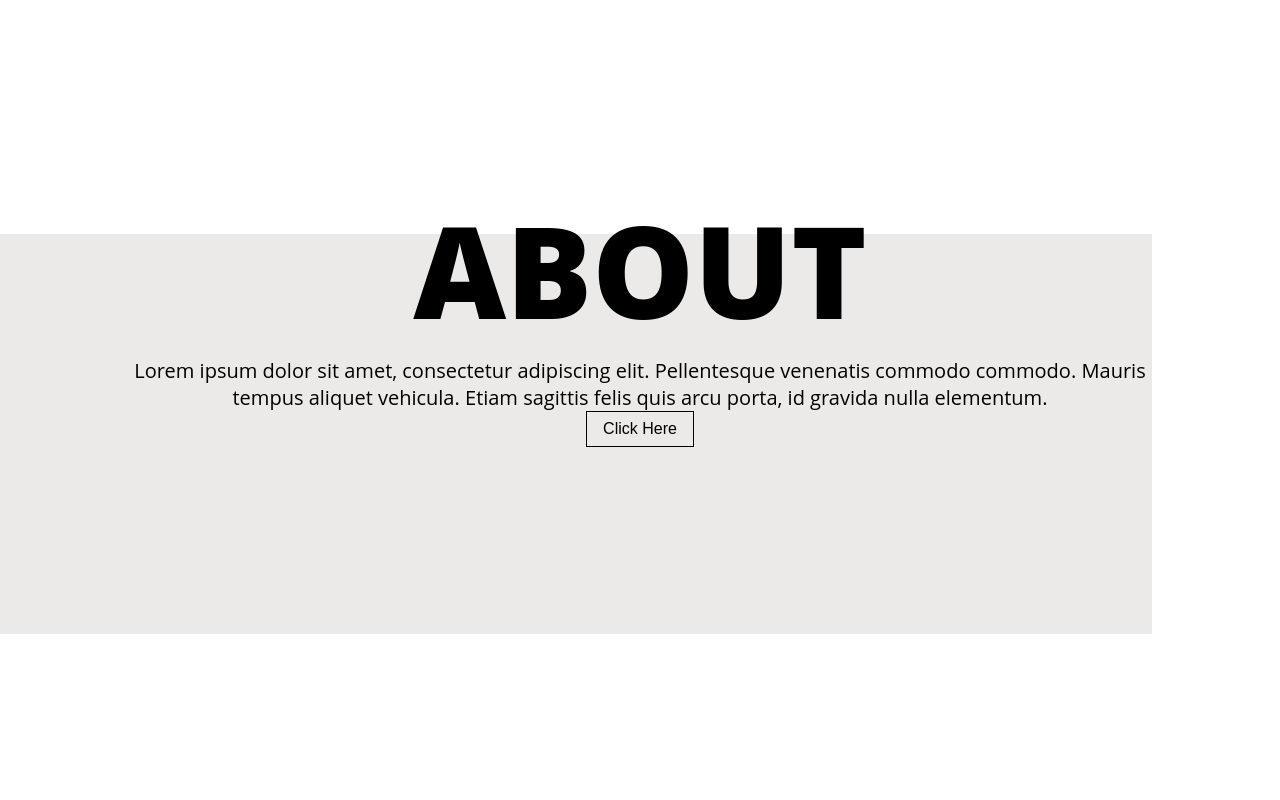
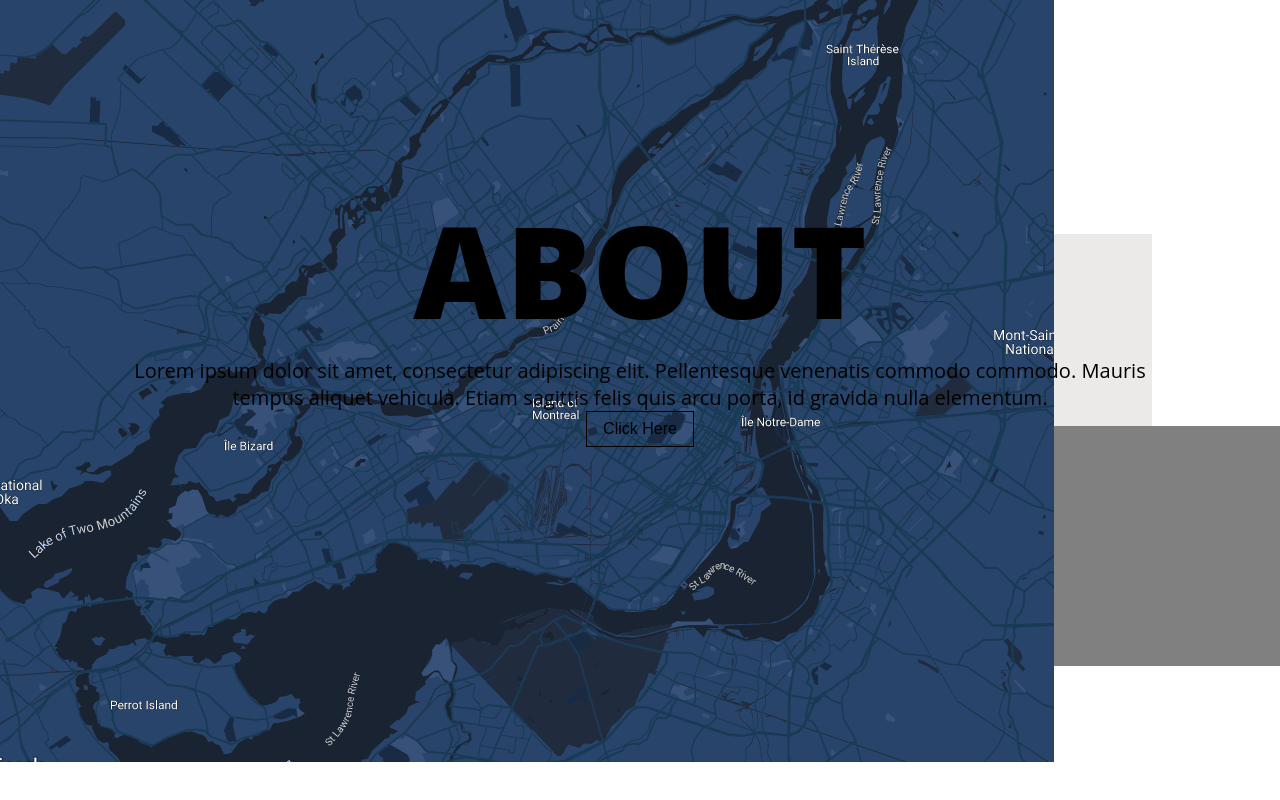
Before and after one commit to Rasamune/Templator, a React (Create React App) app: page / in a window 1280 px wide. Shown: the part 886-1686 px from the top of the page. Before the commit the page ends 1600 px from the top, so only its background shows below. Built offline with nearby package versions, Linux system fonts and the light colour scheme.

Commit message:
Commit before rework of LazyLoad to function with IMG tags (pseudo does not work on img)

```diff
--- a/src/hooks/useIntersect.js
+++ b/src/hooks/useIntersect.js
@@ -24,7 +24,6 @@ const useIntersect = ({ root = null, rootMargin = '0%', threshold = 0 }) => {
 
   const disconnect = () => {
     observer.current.disconnect();
-    console.log('Disconnected');
   };
 
   return [setNode, entry, disconnect];
--- a/src/views/Landing.js
+++ b/src/views/Landing.js
@@ -1,24 +1,13 @@
-import { useEffect, useState } from 'react';
+import { useState } from 'react';
 import classes from './Landing.module.css';
 import View from '../components/View';
 import Container from '../components/Container';
 import Background from '../components/Background';
 import Slide from '../components/Slide';
+import mapImage from '../assets/map.png';
 
 const Landing = () => {
   const [imageLoaded, setImageLoaded] = useState(false);
-
-  const buttonClickHandler = () => {
-    console.log('click');
-  };
-
-  useEffect(() => {
-    if (!imageLoaded) {
-      setTimeout(() => {
-        setImageLoaded(true);
-      }, 2000);
-    }
-  }, [imageLoaded]);
 
   return (
     <>
@@ -33,19 +22,28 @@ const Landing = () => {
               vehicula. Etiam sagittis felis quis arcu porta, id gravida nulla
               elementum.
             </p>
-            <Slide lazyload={true} waitfor={imageLoaded}>
-              <button className={classes.button} onClick={buttonClickHandler}>
-                Click Here
-              </button>
+            <Slide lazyload={true}>
+              <button className={classes.button}>Click Here</button>
             </Slide>
           </Container>
           <Background>
             <Slide>
-              <div className={classes.background} />
+              <div className={classes.greybox} />
+            </Slide>
+            <Slide>
+              <div className={classes.blackbox} />
+            </Slide>
+            <Slide lazyload={true} waitfor={imageLoaded}>
+              <img
+                src={mapImage}
+                alt="map"
+                onLoad={() => setImageLoaded(true)}
+              />
             </Slide>
           </Background>
         </div>
       </View>
+      <View />
     </>
   );
 };
--- a/src/views/Landing.module.css
+++ b/src/views/Landing.module.css
@@ -25,7 +25,7 @@
   border: 1px solid black;
 }
 
-.background {
+.greybox {
   position: absolute;
   width: 90%;
   height: 50%;
@@ -33,3 +33,17 @@
   top: 40%;
   background-color: #eceae8;
 }
+
+.blackbox {
+  position: absolute;
+  width: 60%;
+  height: 30%;
+  right: 0;
+  top: 64%;
+  background-color: grey;
+}
+
+img {
+  position: relative;
+  content: 'text';
+}
```
Also changed, not shown: src/assets/map.png (added).
